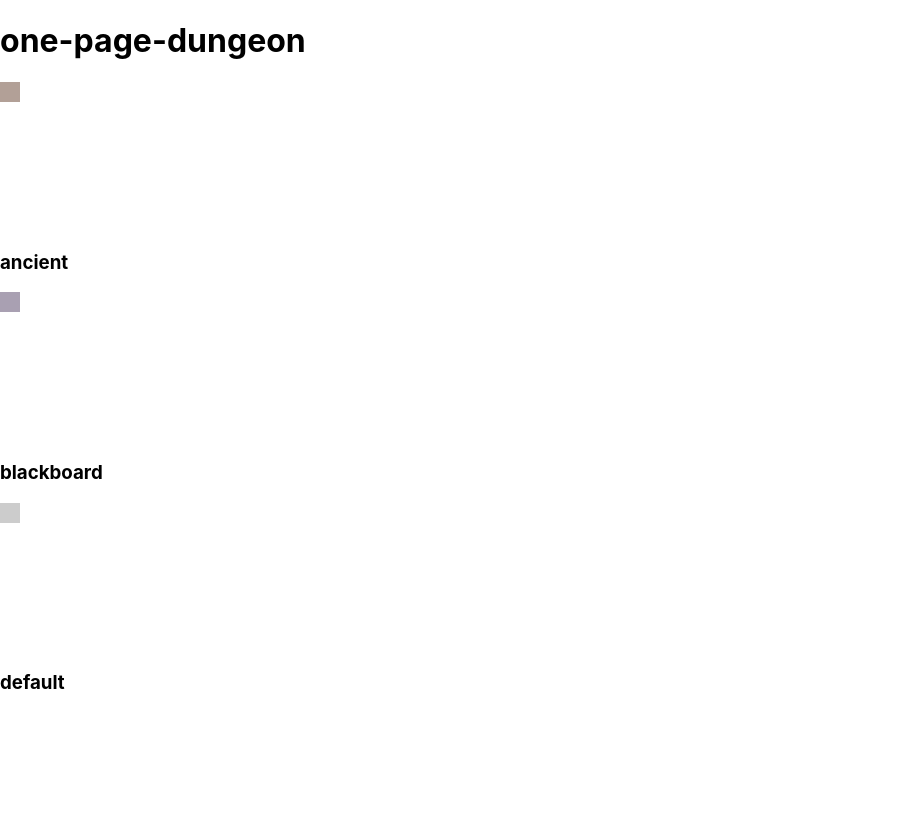
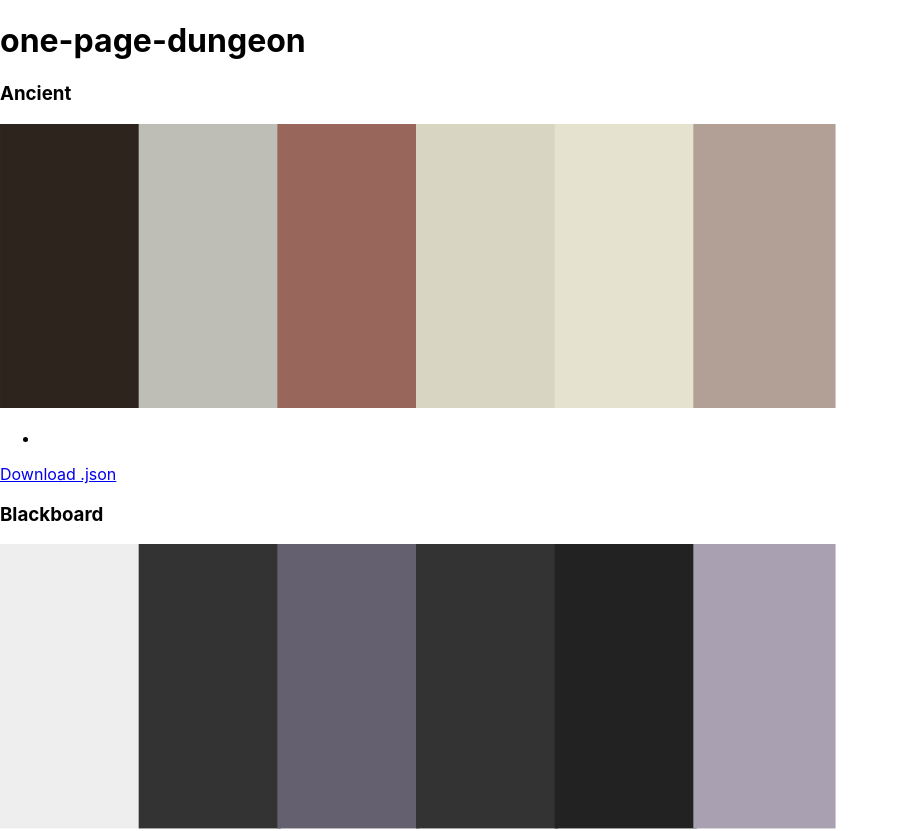
Before and after one commit to davidvdev/watabouthis, a React (Vite) app: page /one-page-dungeon in a window 1280 px wide. Shown: the top 831 px of the page, without its empty margins (0-899 px from the left). Built offline with nearby package versions, Linux system fonts and the light colour scheme.

Commit message:
added working download button

```diff
--- a/src/components/StyleCard.jsx
+++ b/src/components/StyleCard.jsx
@@ -1,18 +1,34 @@
 
 const StyleCard = ({style}) => {
+    const width = "40"
+    const height = "80"
+
+    const downloadJSON = (filename, data) => {
+        const blob = new Blob( style, {type: 'json'} )
+    }
+
     return(
         <div className="StyleCard">
+            <h3>{style.name.charAt(0).toUpperCase() + style.name.substring(1).toLowerCase()}</h3>
             <div className="ColorPreviews">
-                <svg style={{display:"flex"}}>
-                    <rect width="20" height="20" fill={style.colorInk}/>
-                    <rect width="20" height="20" fill={style.colorShading}/>
-                    <rect width="20" height="20" fill={style.colorWater}/>
-                    <rect width="20" height="20" fill={style.colorBg}/>
-                    <rect width="20" height="20" fill={style.colorPaper}/>
-                    <rect width="20" height="20" fill={style.shadowColor}/>
+                <svg viewBox="0 0 360 80" xmlns="http://www.w3.org/2000/svg">
+                    <rect x="0" width={width} height={height} fill={style.colorInk}/>
+                    <rect x={width * 1 - 1} width={width} height={height} fill={style.colorShading}/>
+                    <rect x={width * 2 - 2} width={width} height={height} fill={style.colorWater}/>
+                    <rect x={width * 3 - 3} width={width} height={height} fill={style.colorBg}/>
+                    <rect x={width * 4 - 4} width={width} height={height} fill={style.colorPaper}/>
+                    <rect x={width * 5 - 5} width={width} height={height} fill={style.shadowColor}/>
                 </svg>
             </div>
-            <h3>{style.name}</h3>
+            <ul>
+                <li></li>
+            </ul>
+            <a
+                role="button"
+                className="download"
+                href={"data:text/plain;charset=utf-8," + encodeURIComponent(JSON.stringify(style, null, 4 ))}
+                download={"opd"+style.name +".json"}
+            >Download .json</a>
         </div>
     )
 }
```
